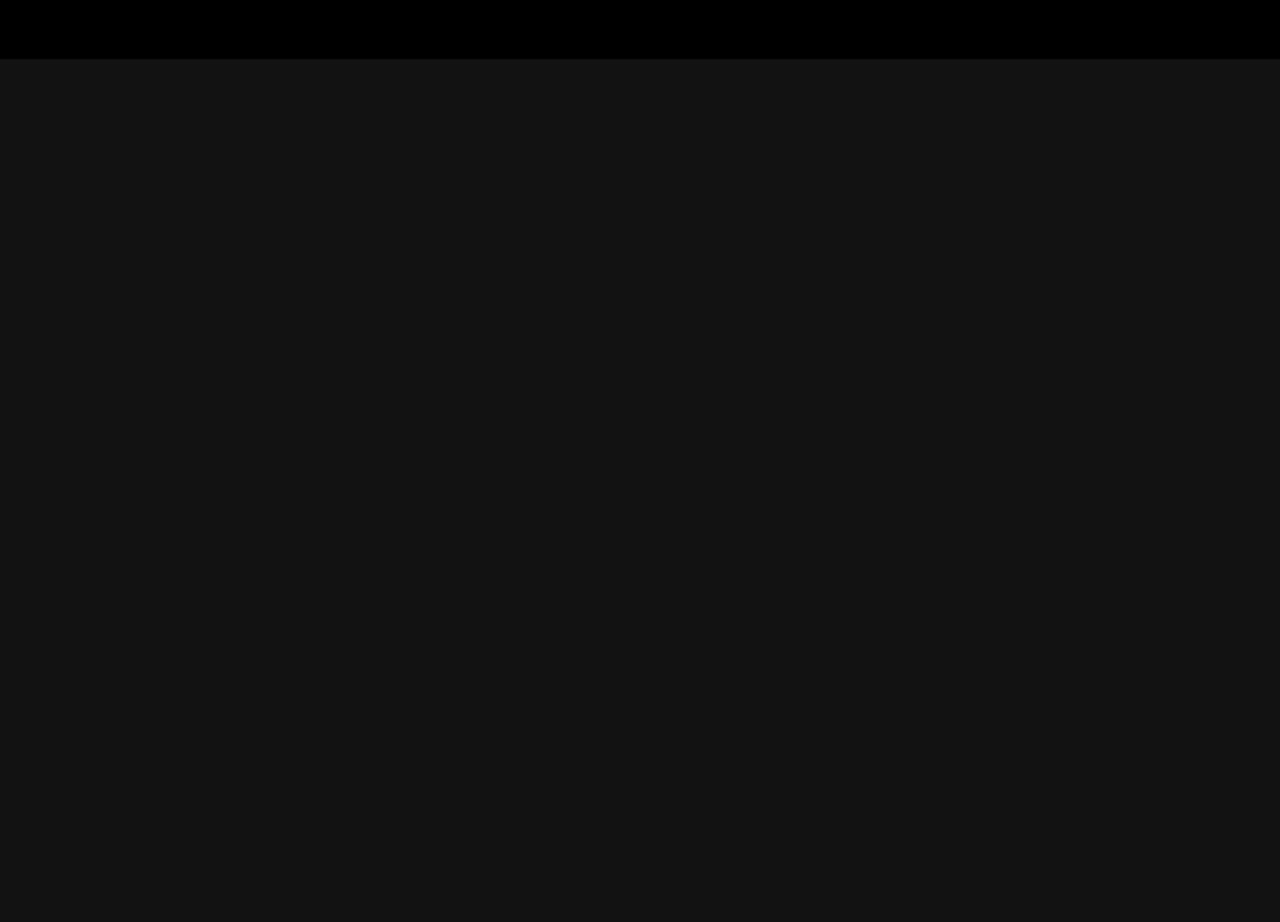
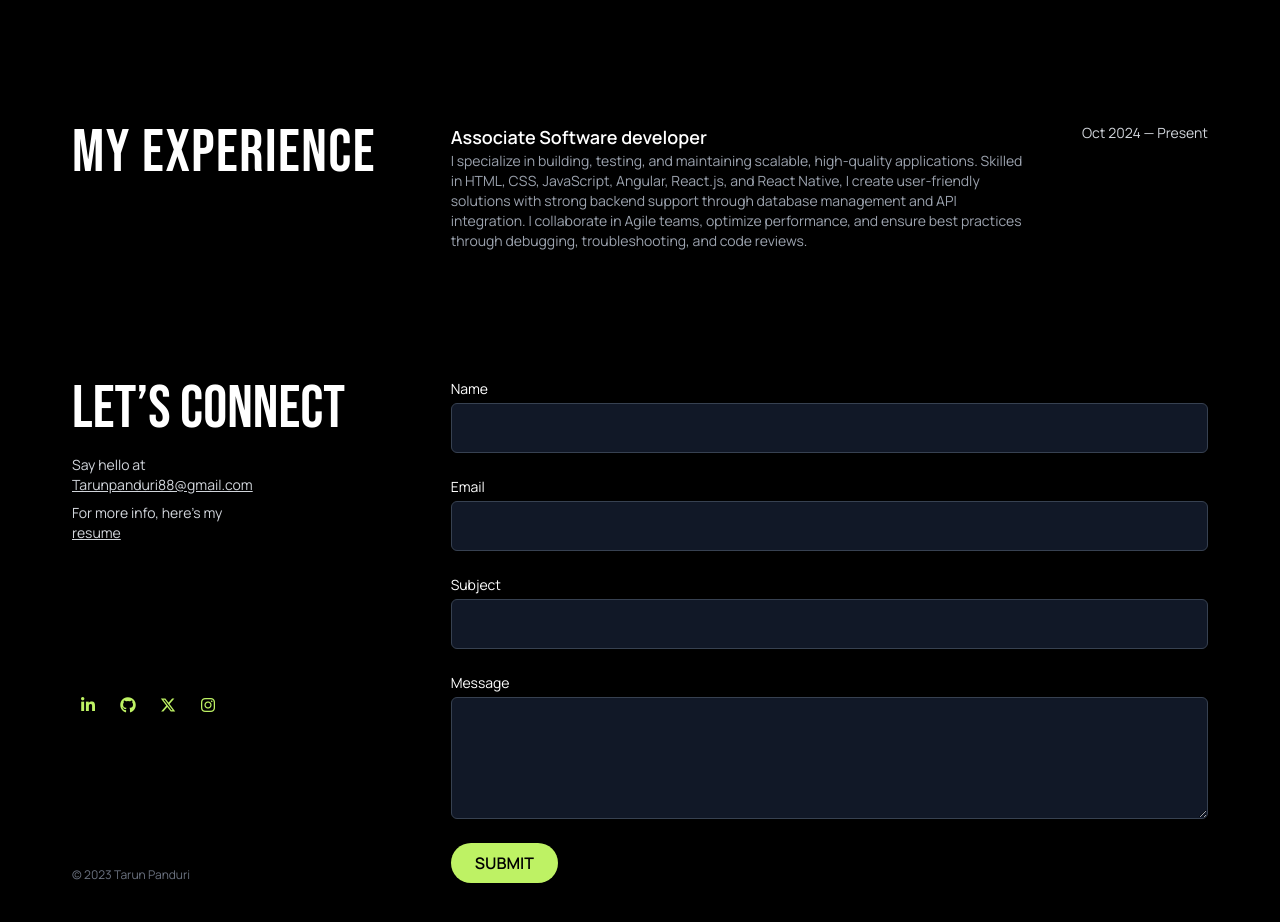
Before and after one commit to Tarunpanduri/Portfolio, an Angular app: page / in a window 1280 px wide. Shown: the part 720-1642 px from the top of the page. Before the commit the page ends 800 px from the top, so only its background shows below. Built offline with nearby package versions, Linux system fonts and the light colour scheme.

Commit message:
updated on sep 10

```diff
--- a/src/app/components/v2about/v2about.component.html
+++ b/src/app/components/v2about/v2about.component.html
@@ -62,21 +62,21 @@
   </div>
 </section>
 
-<!-- Capabilities Section -->
+<!-- CAPABILITIES SECTION-->
 <section class="bg-black text-white py-16 px-6 md:px-[2.5rem] lg:px-[4.5rem]">
-  <div class="container mx-auto flex flex-col md:flex-row items-start gap-10">
+  <div class="container mx-auto flex flex-col md:flex-row items-start">
 
-    <!-- Left Heading -->
+
     <div class="md:w-1/3 text-center md:text-left">
       <h2 class="text-5xl md:text-6xl font-bebas tracking-wide text-white">
         MY CAPABILITIES
       </h2>
     </div>
 
-    <!-- Right Content -->
+
     <div class="md:w-2/3 space-y-6">
 
-      <!-- Description -->
+
       <p class="text-sm md:text-base font-manrope leading-relaxed text-gray-400">
         My skill set is always evolving—I believe growth comes from curiosity and the drive to learn.
         I actively explore new technologies, refine my techniques, and adapt to emerging trends
@@ -84,11 +84,11 @@
       </p>
 
 
-     <!-- Skills -->
+
         <div class="flex flex-wrap gap-4">
         <span
             *ngFor="let skill of skills"
-            class="px-5 py-2 rounded-full border border-gray-500 text-sm font-manrope"
+            class="px-5 py-2 rounded-full border border-gray-500 text-sm font-manrope hover:bg-lime-300 transition"
         >
             {{ skill }}
         </span>
@@ -96,3 +96,135 @@
     </div>
   </div>
 </section>
+
+<!-- EXPERIENCE -->
+<section class="bg-black text-white py-16 px-6 md:px-[2.5rem] lg:px-[4.5rem]">
+  <div class="container mx-auto flex flex-col md:flex-row ">
+
+    <!-- Left Heading -->
+    <div class="md:w-1/3 text-center md:text-left">
+      <h2 class="text-5xl md:text-6xl font-bebas tracking-wide">
+        MY EXPERIENCE
+      </h2>
+    </div>
+
+    <!-- Right Content -->
+    <div class="md:w-2/3 space-y-10">
+
+      <!-- Experience Item 1 -->
+      <div class="flex flex-col md:flex-row md:justify-between">
+        <div>
+          <h3 class="text-lg font-manrope font-semibold text-white">
+            Associate Software developer
+          </h3>
+          <p class="text-sm font-manrope text-gray-400 max-w-xl">
+            I specialize in building, testing, and maintaining scalable,
+            high-quality applications. Skilled in HTML, CSS, JavaScript,
+            Angular, React.js, and React Native, I create user-friendly
+            solutions with strong backend support through database management
+            and API integration. I collaborate in Agile teams, optimize
+            performance, and ensure best practices through debugging,
+            troubleshooting, and code reviews.
+          </p>
+        </div>
+        <span class="text-sm font-manrope text-gray-300 mt-2 md:mt-0">
+          Oct 2024 — Present
+        </span>
+      </div>
+    </div>
+  </div>
+</section>
+
+<!-- CONTACT SECTION -->
+
+<section class="bg-black text-white py-16 px-6 md:px-[2.5rem] lg:px-[4.5rem]">
+  <div class="container mx-auto flex flex-col md:flex-row">
+
+    <!-- Left Side -->
+    <div class="md:w-1/3 flex flex-col justify-between space-y-8">
+      <!-- Heading & Info -->
+      <div>
+        <h2 class="text-5xl md:text-6xl font-bebas mb-4">LET’S CONNECT</h2>
+        <p class="text-sm font-manrope text-gray-300 mb-2">
+          Say hello at <a href="mailto:robertgarcia@gmail.com" class="underline hover:text-lime-300">
+            Tarunpanduri88@gmail.com
+          </a>
+        </p>
+        <p class="text-sm font-manrope text-gray-300">
+          For more info, here’s my
+          <a href="#" class="underline hover:text-lime-300">resume</a>
+        </p>
+      </div>
+
+      <!-- Social Icons -->
+      <div class="flex gap-2">
+        <a href="#" class="w-8 h-8 flex items-center justify-center rounded-full text-lime-300 hover:text-white transition">
+          <i class="fab fa-linkedin-in"></i>
+        </a>
+        <a href="#" class="w-8 h-8 flex items-center justify-center rounded-full text-lime-300 hover:text-white transition">
+          <i class="fab fa-github"></i>
+        </a>
+        <a href="#" class="w-8 h-8 flex items-center justify-center rounded-full text-lime-300 hover:text-white transition">
+          <i class="fab fa-x-twitter"></i>
+        </a>
+        <a href="#" class="w-8 h-8 flex items-center justify-center rounded-full text-lime-300 hover:text-white transition">
+          <i class="fab fa-instagram"></i>
+        </a>
+      </div>
+
+      <!-- Footer -->
+      <p class="text-xs font-manrope text-gray-500">
+        © 2023 Tarun Panduri
+      </p>
+    </div>
+
+    <!-- Right Side (Form) -->
+    <div class="md:w-2/3">
+      <form class="space-y-6">
+        <!-- Name -->
+        <div>
+          <label class="block text-sm font-manrope mb-1">Name</label>
+          <input
+            type="text"
+            class="w-full bg-gray-900 text-white px-4 py-3 rounded-md border border-gray-700 focus:outline-none focus:ring-2 focus:ring-lime-300"
+          />
+        </div>
+
+        <!-- Email -->
+        <div>
+          <label class="block text-sm font-manrope mb-1">Email</label>
+          <input
+            type="email"
+            class="w-full bg-gray-900 text-white px-4 py-3 rounded-md border border-gray-700 focus:outline-none focus:ring-2 focus:ring-lime-300"
+          />
+        </div>
+
+        <!-- Subject -->
+        <div>
+          <label class="block text-sm font-manrope mb-1">Subject</label>
+          <input
+            type="text"
+            class="w-full bg-gray-900 text-white px-4 py-3 rounded-md border border-gray-700 focus:outline-none focus:ring-2 focus:ring-lime-300"
+          />
+        </div>
+
+        <!-- Message -->
+        <div>
+          <label class="block text-sm font-manrope mb-1">Message</label>
+          <textarea
+            rows="4"
+            class="w-full bg-gray-900 text-white px-4 py-3 rounded-md border border-gray-700 focus:outline-none focus:ring-2 focus:ring-lime-300"
+          ></textarea>
+        </div>
+
+        <!-- Submit -->
+        <button
+          type="submit"
+          class="bg-lime-300 text-black px-6 py-2 rounded-full font-manrope font-semibold shadow-md hover:bg-lime-400 transition"
+        >
+          SUBMIT
+        </button>
+      </form>
+    </div>
+  </div>
+</section>
```
